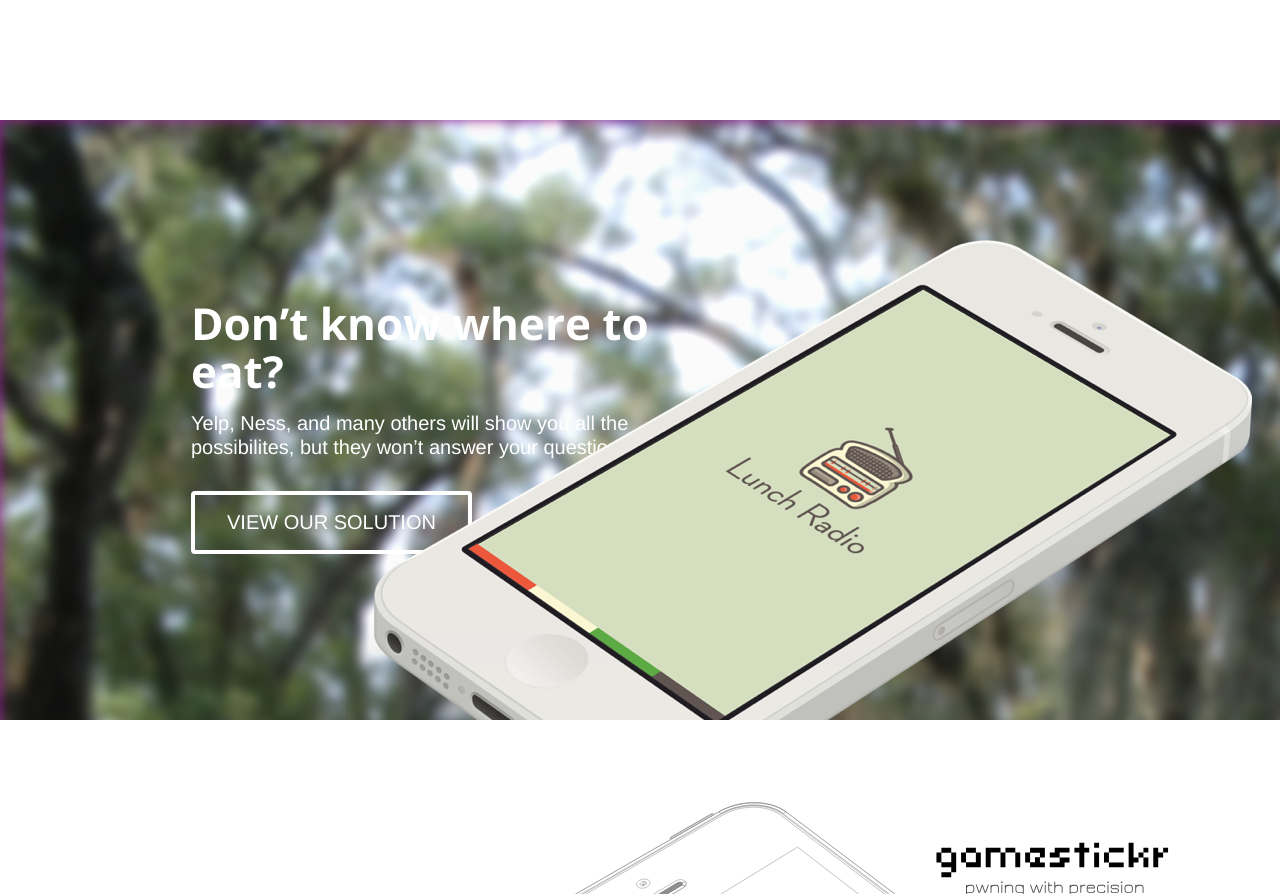
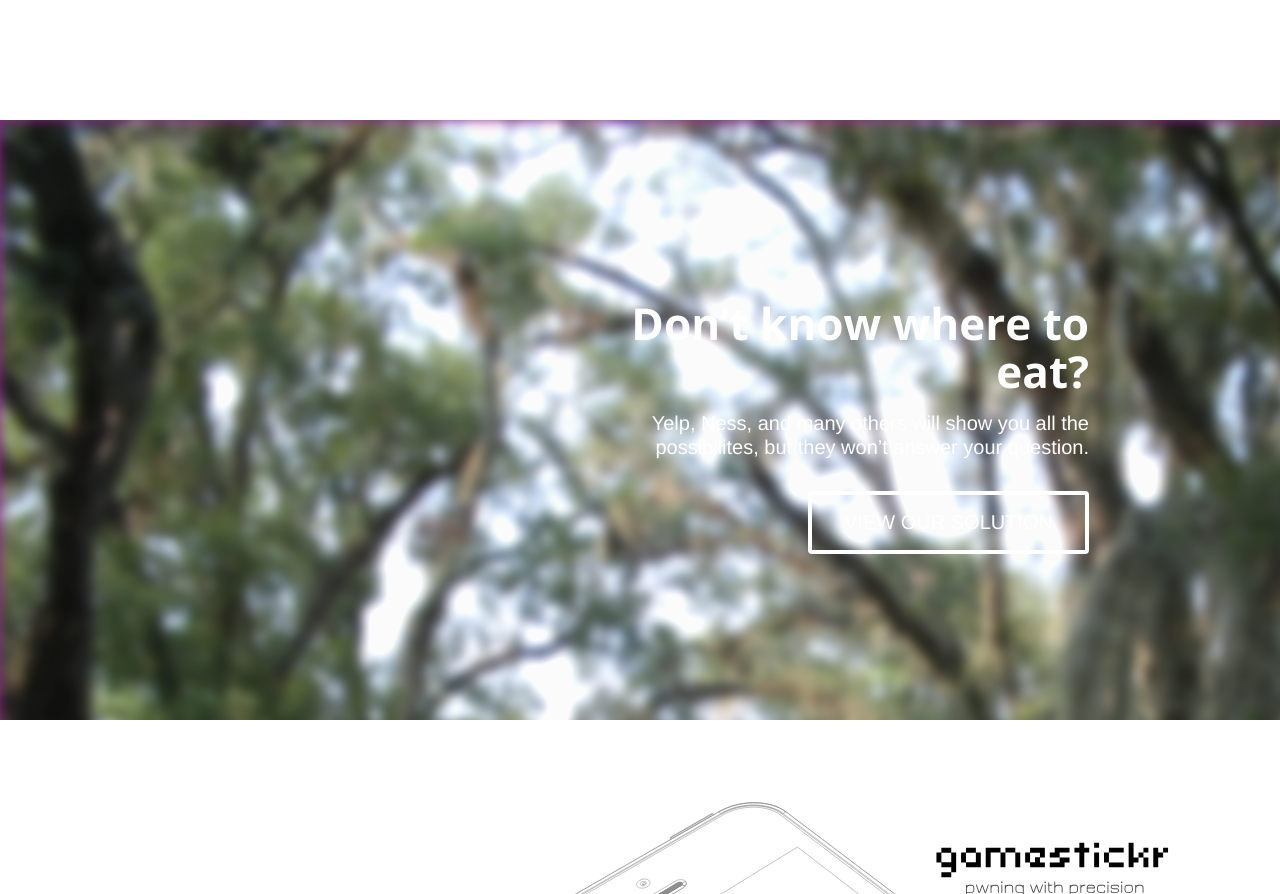
Before and after one commit to tyrale/addsubtract, a PHP site: page / in a window 1280 px wide. Shown: the part 556-1450 px from the top of the page. Run offline with PHP 8.4, Linux system fonts and the light colour scheme; grey boxes labelled with a size stand in for pictures from a placeholder-image service; style sheets or scripts are compiled from the project's sources; some libraries are stand-ins or nearby versions.

Commit message:
added right cless

```diff
--- a/css/styles.less
+++ b/css/styles.less
@@ -59,6 +59,12 @@
 												box-sizing: border-box;
 												padding: 11rem;
 												position: relative;
+		.right 						{ text-align: right;
+			.button 				{ float: right;
+
+			}
+
+		}
 
 		h1 								{ color: white;}
 		.memo 						{ line-height: 1.5rem;
--- a/index.html
+++ b/index.html
@@ -58,8 +58,8 @@
 
 
 	<section class="project lunch color">
-		<div class="row">
-			<div class="large-7 columns type">
+		<div class="row right">
+			<div class="large-7 large-offset-5 columns type">
 				<h1 class="problem tk-bree-serif">Don&rsquo;t know where to eat?</h1>
 				<div class="memo">Yelp, Ness, and many others will show you all the possibilites, but they won&rsquo;t answer your question.</div>
 				<div class="button tk-bree-serif">
@@ -68,7 +68,7 @@
 				</div>
 			</div>
 		</div>
-		<img src="img/lunch-screen.png" alt="">
+
 	</section>
 
 	<section class="project gamestickr white">
```
